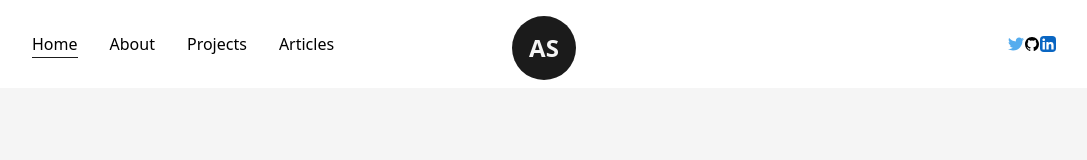
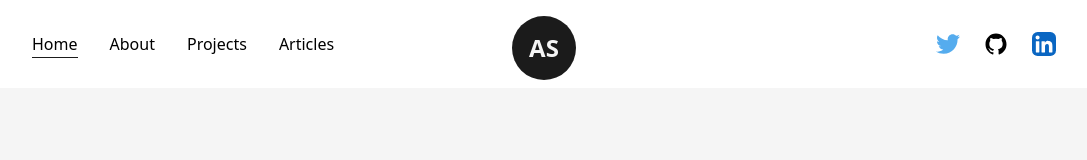
Before and after one commit to dotarjun/Portfolio, a Next.js app: page / in a window 1280 px wide. Shown: the top 160 px of the page, without its empty margins (96-1183 px from the left). Built offline with nearby package versions, Linux system fonts and the light colour scheme.

Commit message:
🎨 style(NavBar.js): add motion animation to social media icons

```diff
--- a/src/components/NavBar.js
+++ b/src/components/NavBar.js
@@ -38,19 +38,30 @@ const NavBar = () => {
         <motion.a
           href=" https://twitter.com/dotarjun"
           target={"_blank"}
-          whileHover={{}}
+          className="w-6 mx-3"
+          whileHover={{ y: -2 }}
+          whileTap={{ scale: 0.9 }}
         >
           <TwitterIcon />
         </motion.a>
-        <a href="https://github.com/dotarjun" target={"_blank"}>
+        <motion.a
+          href="https://github.com/dotarjun"
+          target={"_blank"}
+          className="w-6 mx-3"
+          whileHover={{ y: -2 }}
+          whileTap={{ scale: 0.9 }}
+        >
           <GithubIcon />
-        </a>
-        <a
-          href=""
-          target={"_blankhttps://www.linkedin.com/in/arjun-singh-a1a706189/"}
+        </motion.a>
+        <motion.a
+          href="https://www.linkedin.com/in/arjun-singh-a1a706189/"
+          target={"_blank"}
+          className="w-6 ml-3"
+          whileHover={{ y: -2 }}
+          whileTap={{ scale: 0.9 }}
         >
           <LinkedInIcon />
-        </a>
+        </motion.a>
         {/* <Link href="/" target={"_blank"}><TwitterIcon /></Link> */}
         {/* <Link href="/" target={"_blank"}><TwitterIcon /></Link> */}
       </nav>
```
